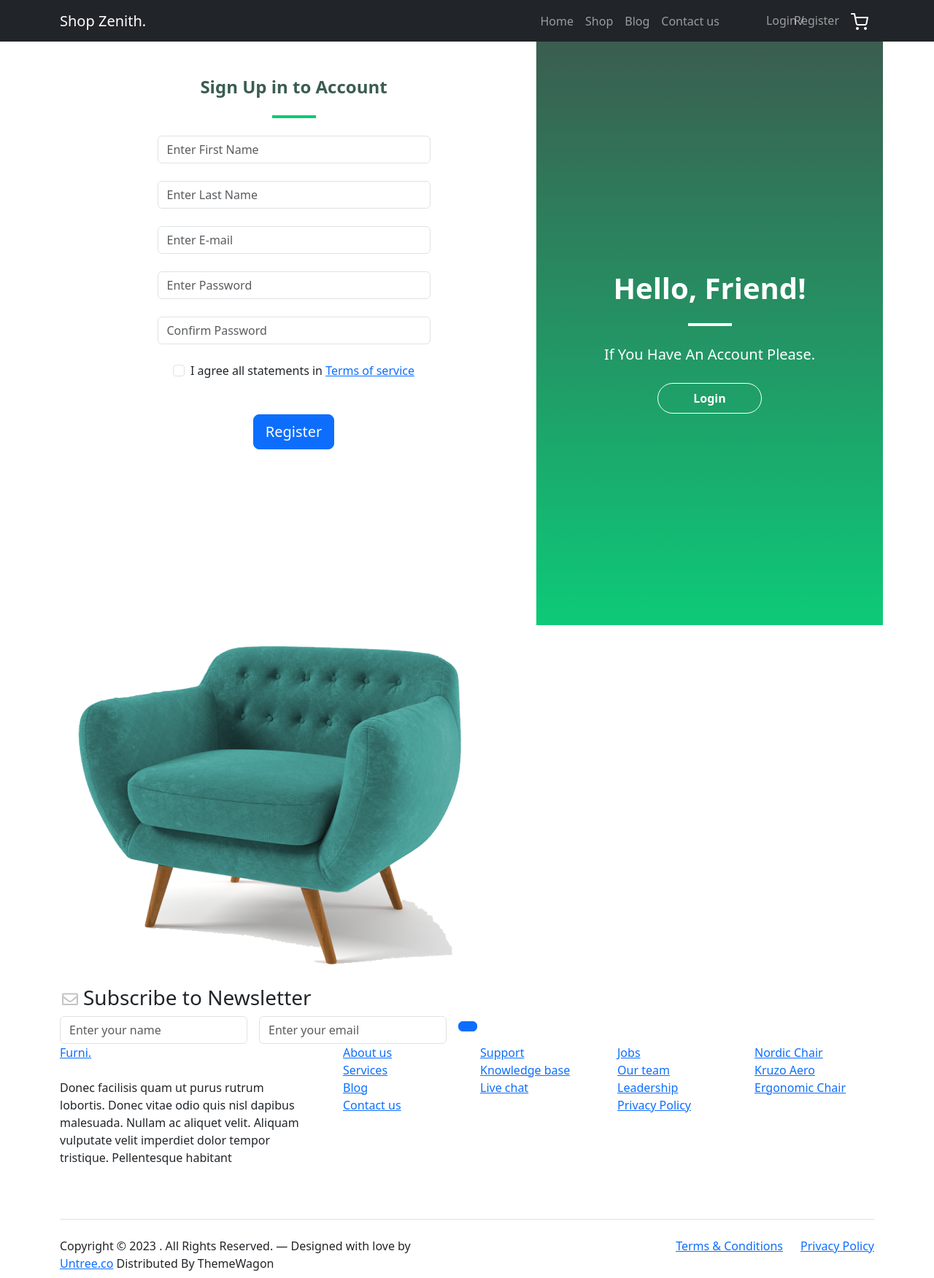
After one commit to Mdabdullah3/ShopZenith-ecommerce-full-Stack-php, a PHP site: the page made by src/Account/SignUp.php in a window 1280 px wide. The commit adds this page. Shown: the whole page at 73% size. Run offline with PHP 8.4, Linux system fonts and the light colour scheme.

Commit message:
login system add

```diff
--- a/index.php
+++ b/index.php
@@ -166,8 +166,8 @@
   <?php include "src/Home/Testimonial.php"  ?>
 
   <!-- Start Footer Section -->
-  <?php
-  include "shared/footer.php";
+  <?php $img = "assets/images/sofa.png";
+  include  "shared/footer.php";
   ?>
 
   <script src="assets/js/bootstrap.bundle.min.js"></script>
--- a/shared/contact.php
+++ b/shared/contact.php
@@ -97,6 +97,9 @@
             </div>
         </div>
     </div>
+    <?php $img = "../assets/images/sofa.png";
+    include  "footer.php";
+    ?>
 </body>
 
 </html>
--- a/shared/footer.php
+++ b/shared/footer.php
@@ -1,7 +1,7 @@
 <footer class="footer-section">
     <div class="container relative">
         <div class="sofa-img">
-            <img src="images/sofa.png" alt="Image" class="img-fluid" />
+            <img src=<?= $img; ?> alt="Image" class="img-fluid" />
         </div>
 
         <div class="row">
--- a/shared/navbar.php
+++ b/shared/navbar.php
@@ -17,9 +17,8 @@
             </ul>
 
             <ul class="custom-navbar-cta navbar-nav mb-2 mb-md-0 ms-5">
-                <li>
-                    <a class="nav-link" href="#"><img src="images/user.svg" /></a>
-                </li>
+                <li><a class="nav-link" href="/New%20projects/src/Account/Login.php">Login /</a></li>
+                <li><a class="nav-link" style="margin-left: -30px;" href="/New%20projects/src/Account/SignUp.php">Register</a></li>
                 <li>
                     <a class="nav-link" href="cart.html"><img src="images/cart.svg" /></a>
                 </li>
--- /dev/null
+++ b/src/Account/SignUp.php
@@ -0,0 +1,134 @@
+<!DOCTYPE html>
+<html lang="en">
+
+<head>
+    <meta charset="UTF-8">
+    <meta name="viewport" content="width=device-width, initial-scale=1.0">
+    <title>Registration Here</title>
+    <link rel="stylesheet" href="https://cdn.jsdelivr.net/npm/bootstrap@5.3.0-alpha1/dist/css/bootstrap.min.css">
+    <link rel="stylesheet" href="../../assets/css/style.css">
+    <style>
+        .brand {
+            color: #3b5d50;
+        }
+
+        .sign-container {
+            max-width: 470px;
+        }
+
+        .icon-height {
+            height: 24px;
+            width: 24px;
+        }
+
+        .right-box {
+            background: linear-gradient(#3b5d50, #0DCA78);
+        }
+
+        .inputbox {
+            border: 1px solid #cfcece;
+            outline: none;
+        }
+
+        .inputbox:focus {
+            border: 2px solid #0DCA78;
+        }
+
+        .input-label {
+            top: -12px;
+            left: 3%;
+        }
+
+        .sign-up {
+            background: #0DCA78;
+            color: #fff;
+        }
+
+        .sign-up:hover {
+            background: #fff;
+            color: #0DCA78;
+            border: 1px solid #0DCA78;
+        }
+
+        .signin-border {
+            width: 60px;
+            border: 2px solid #0DCA78;
+        }
+    </style>
+</head>
+
+<body>
+    <?php include "../../shared/navbar.php" ?>
+    <section class="container">
+        <div class="row vh-100">
+            <div class="col-md-7 col-12">
+                <div class="px-4 sign-container mx-auto">
+                    <div class="text-center mt-5">
+                        <h4 class="fw-bold brand fs-4 my-4">Sign Up in to Account</h4>
+                        <div class="mb-2 mx-auto signin-border"></div>
+                        <div class="position-relative my-4">
+                            <form class="mx-1 mx-md-4" action="register.php" method="post">
+                                <div class="d-flex flex-row align-items-center">
+                                    <div class="form-outline flex-fill mb-0">
+                                        <input type="text" placeholder="Enter First Name" name="first_name" id="form3Example1c" class="form-control" />
+                                    </div>
+                                </div>
+                                <div class="d-flex flex-row align-items-center">
+                                    <div class="form-outline flex-fill mb-0">
+                                        <input type="text" placeholder="Enter Last Name" name="last_name" id="form3Example1c" class="form-control mt-4" />
+                                    </div>
+                                </div>
+                                <div class="d-flex flex-row align-items-center mb-4">
+                                    <div class="form-outline flex-fill mb-0">
+                                        <input placeholder="Enter E-mail" type="email" name="email" id="form3Example3c" class="form-control mt-4" />
+                                    </div>
+                                </div>
+
+                                <div class="d-flex flex-row align-items-center mb-4">
+                                    <div class="form-outline flex-fill mb-0">
+                                        <input type="password" name="pass1" id="form3Example4c" class="form-control" placeholder="Enter Password" />
+
+                                    </div>
+                                </div>
+
+                                <div class="d-flex flex-row align-items-center mb-4">
+                                    <div class="form-outline flex-fill mb-0">
+                                        <input type="password" placeholder="Confirm Password" name="pass2" id="form3Example4cd" class="form-control" />
+                                    </div>
+                                </div>
+
+                                <div class="form-check d-flex justify-content-center mb-5">
+                                    <input class="form-check-input me-2" type="checkbox" value="" id="form2Example3c" />
+                                    <label class="form-check-label" for="form2Example3">
+                                        I agree all statements in <a href="#!">Terms of service</a>
+                                    </label>
+                                </div>
+
+                                <div class="d-flex justify-content-center mx-4 mb-3 mb-lg-4">
+                                    <button type="submit" class="btn btn-primary btn-lg">Register</button>
+                                </div>
+
+                            </form>
+                        </div>
+
+
+                    </div>
+                </div>
+            </div>
+            <div class="col-md-5 col-12 right-box d-flex">
+                <div class="text-white text-center m-auto m-5 p-5">
+                    <h2 class="fw-bolder fs-1 my-4">Hello, Friend!</h2>
+                    <div class="signin-border border border-2 border-white mx-auto"></div>
+                    <p class="fs-5 my-4">If You Have An Account Please.</p>
+                    <button class="btn fw-bold btn-lg border-white rounded-5 px-5 fs-6 text-white
+                    ">Login</button>
+                </div>
+            </div>
+        </div>
+    </section>
+    <?php $img = "../../assets/images/sofa.png";
+    include "../../shared/footer.php" ?>
+
+</body>
+
+</html>
```
Also changed, not shown: src/Account/Login.php (added, +75 -0 lines), src/DB/Database.php (added, +15 -0 lines).
